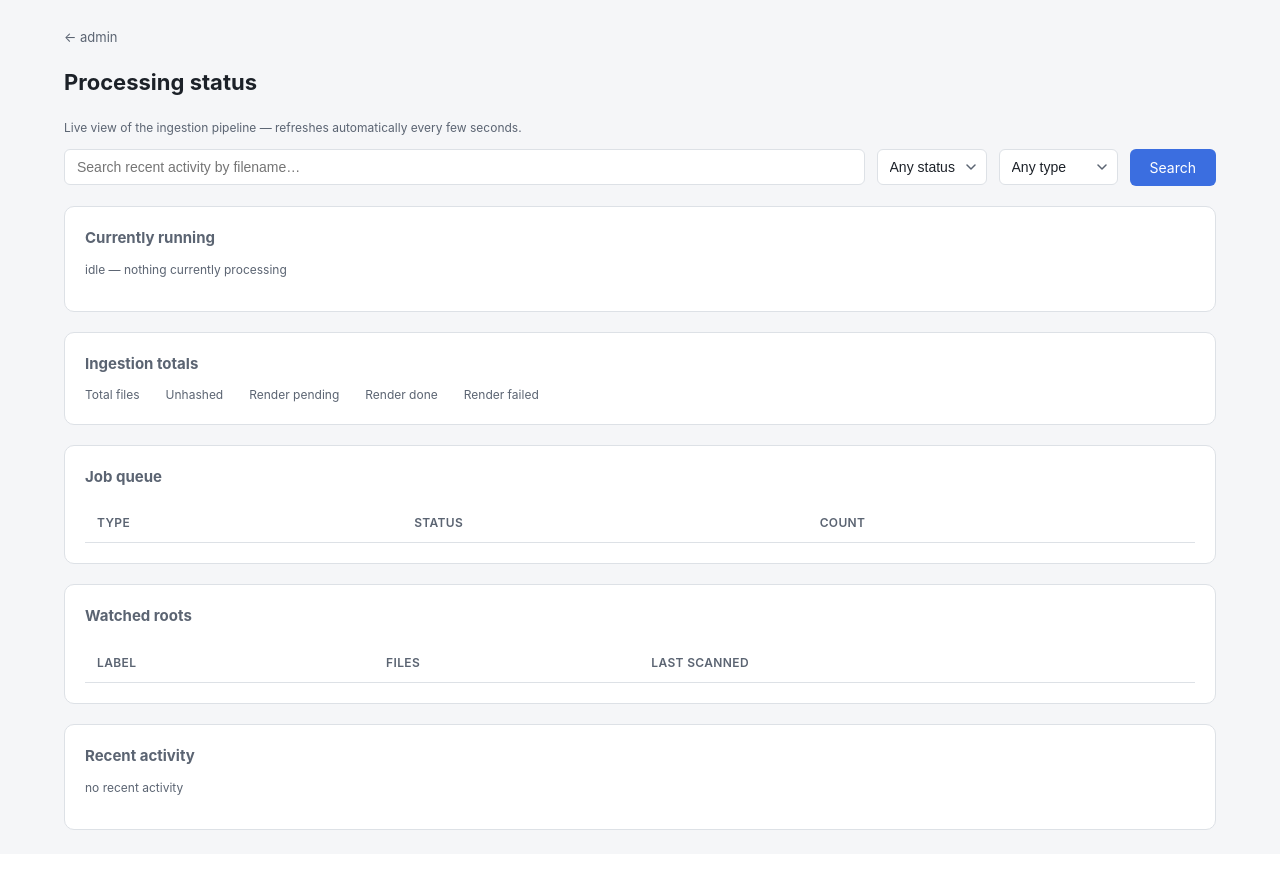
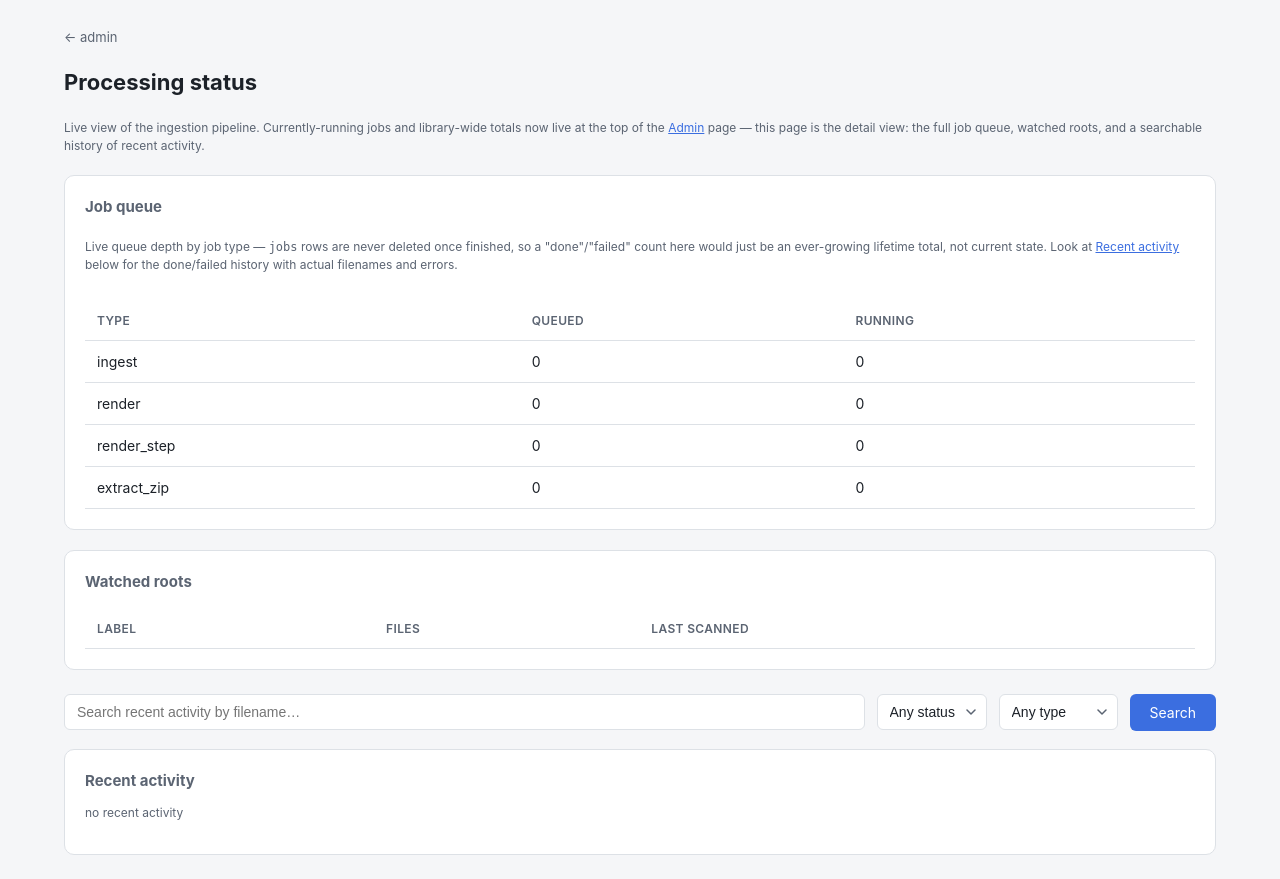
Before and after one commit to joannewood/spool, a FastAPI app: page /admin/status in a window 1280 px wide. Shown: the part 56-935 px from the top of the page. Before the commit the page ends 886 px from the top, so only its background shows below. Run offline with FastAPI, Linux system fonts and the light colour scheme; lists and menus that the app fills with data are empty; parts of the project's set-up code (start-up, migrations or seed data) failed here and were passed over; some libraries are stand-ins or nearby versions.

Commit message:
Redesign the admin/status dashboard and fix orphaned empty projects
- Job queue matrix now shows only live queued/running counts — jobs rows
  are never deleted, so done/failed there were unbounded lifetime totals,
  not useful current state (caught by direct feedback).
- Currently running + Ingestion totals moved to the top of /admin as one
  combined card (totals as a compact side table), with colored status
  dots (green/red/idle-gray) for an at-a-glance read; Watched roots moved
  to the bottom since it's rarely checked day-to-day.
- Search bar on /admin/status repositioned directly above Recent activity
  (the only section it filters), polling split so typing never loses
  focus; job queue + watched roots poll independently.
- Fixed oversized link text in the Archives/Suggestions panels.
- Root-caused and fixed a real bug: duplicate-file deletion could leave
  an auto-created project (for what turned out to be a duplicate
  download's own folder) with zero files, forever. Auto-created projects
  now clean themselves up when they lose their last member; manually-
  created ones never do. Cleaned up 349 existing orphaned projects in
  the live database.

Co-Authored-By: Claude Sonnet 5 <noreply@anthropic.com>
Claude-Session: https://claude.ai/code/session_01Ww8rVnHfzcntrAGRYsSKmk

```diff
--- a/services/api/spool_api/main.py
+++ b/services/api/spool_api/main.py
@@ -35,6 +35,11 @@ RELATIONSHIP_TYPES = ["derived_from", "new_version_of", "variant_of", "duplicate
 # via the jobs table) — omitted here so /admin/status's filter dropdown only
 # offers types real jobs can actually have.
 JOB_TYPES = ["ingest", "render", "render_step", "extract_zip"]
+# Only the two "live" job_status values — done/failed are lifetime totals
+# once a job leaves the queue (jobs rows are never deleted), not a useful
+# live-dashboard number, so the job-queue matrix only ever shows these two
+# columns. See get_job_queue_summary's docstring.
+JOB_STATUSES = ["queued", "running"]
 SORT_OPTIONS = [
     ("newest", "Newest first"),
     ("oldest", "Oldest first"),
@@ -429,6 +434,21 @@ def open_sidecar(project_id: int, sidecar_id: int):
 
 # ---- admin: watched roots -------------------------------------------------
 
+def _pivot_job_queue(rows):
+    """Turn the flat (job_type, status, n) rows from get_job_queue_summary
+    (queued/running only — see its docstring) into one row per job_type
+    with a count per status — the flat shape read confusingly as "two
+    ingest entries, two render entries" (one row per job_type *that
+    currently has that status*, not one row per job_type overall); a
+    matrix with a fixed column per JOB_STATUS makes that structure
+    visible instead of implicit."""
+    by_type = {jt: {s: 0 for s in JOB_STATUSES} for jt in JOB_TYPES}
+    for row in rows:
+        if row["job_type"] in by_type and row["status"] in by_type[row["job_type"]]:
+            by_type[row["job_type"]][row["status"]] = row["n"]
+    return [{"job_type": jt, "counts": by_type[jt]} for jt in JOB_TYPES]
+
+
 @app.get("/admin", response_class=HTMLResponse)
 def admin(request: Request):
     return templates.TemplateResponse(
@@ -441,6 +461,8 @@ def admin(request: Request):
             "duplicate_count": queries.count_duplicate_groups(),
             "suggested_project_count": queries.count_suggested_project_assignments(),
             "suggested_relationship_count": queries.count_suggested_relationships(),
+            "running_jobs": queries.get_running_jobs(),
+            "totals": queries.get_ingestion_totals(),
         },
     )
 
@@ -455,10 +477,9 @@ def admin_status(request: Request, q: str = "", status: str = "", job_type: str
         request,
         "admin_status.html",
         {
-            "job_summary": queries.get_job_queue_summary(),
-            "running_jobs": queries.get_running_jobs(),
+            "job_matrix": _pivot_job_queue(queries.get_job_queue_summary()),
+            "job_statuses": JOB_STATUSES,
             "recent_activity": queries.get_recent_job_activity(q=q, status=status, job_type=job_type),
-            "totals": queries.get_ingestion_totals(),
             "roots": queries.list_watched_roots(),
             "job_types": JOB_TYPES,
             "q": q,
--- a/services/api/spool_api/static/style.css
+++ b/services/api/spool_api/static/style.css
@@ -10,6 +10,12 @@
   --warn-bg: #fdf1e6;
   --ok: #1a7a4c;
   --ok-bg: #e9f7ef;
+  /* A true red, distinct from --warn's amber — used sparingly (currently
+     just the Unhashed status dot) for the one metric that's a direct
+     proxy for the iCloud-deadlock class of issue this app has real
+     history with, where amber didn't read as urgent enough. */
+  --danger: #c0392b;
+  --danger-bg: #fbeae8;
   /* Categorical, fixed order (dataviz skill's default palette, slots 1-4) —
      text stays --ink-muted always; these are accent-only (border + tint),
      never the label's own text color, since slots 3/4 fail light-mode text
@@ -51,6 +57,8 @@
     --warn-bg: #2c2418;
     --ok: #4cd08a;
     --ok-bg: #123524;
+    --danger: #e5645a;
+    --danger-bg: #3a1f1c;
     --ext-stl: #3987e5;
     --ext-3mf: #008300;
     --ext-step: #d55181;
@@ -151,6 +159,10 @@ main {
   gap: 12px;
   margin-bottom: 18px;
 }
+/* Sits directly below the Job queue/Watched roots panels on
+   /admin/status, outside their own .panel card — without this it reads
+   as glued to the Watched roots table right above it. */
+#status-filter-form { margin-top: 24px; }
 .searchbar input[type="search"] {
   flex: 1 1 260px;
   padding: 9px 12px;
@@ -745,14 +757,50 @@ button.app-icon-btn {
   text-decoration: none;
 }
 
-/* Flex-wrap (not a fixed 2-column grid) since this stat row's item count
-   doesn't divide evenly into pairs — same .footer-item dt+dd-grouping
-   pattern as .detail-footer, reused for the /admin/status ingestion-
-   totals panel. */
-.panel dl.stats { display: flex; flex-wrap: wrap; gap: 6px 20px; font-size: var(--fs-xs); margin: 0; }
-.panel dl.stats .footer-item { display: flex; gap: 6px; }
-.panel dl.stats dt { color: var(--ink-muted); }
-.panel dl.stats dd { margin: 0; font-weight: 600; }
+/* admin.html's top live-status card: Currently running on the left (the
+   thing that grows — a table of active jobs), Ingestion totals as a
+   small fixed-width table on the right rather than stretching full-width
+   below it. Stacks under the main column once the two can't sit side by
+   side comfortably. */
+.live-status-columns { display: flex; gap: 24px; align-items: flex-start; }
+.live-status-main { flex: 1 1 auto; min-width: 0; }
+/* .admin-table's own `width: 100%` (same 0-1-0 specificity) would
+   otherwise win on source order alone and blow this table up to fill the
+   whole flex row — the compound selector (0-1-1) beats it unconditionally
+   instead of depending on which rule happens to come later in the file. */
+table.live-status-totals { width: auto; flex: 0 0 auto; white-space: nowrap; }
+.live-status-totals th { text-align: left; }
+.live-status-totals td:last-child { text-align: right; font-weight: 600; padding-left: 24px; }
+@media (max-width: 700px) {
+  .live-status-columns { flex-direction: column; }
+  table.live-status-totals { width: 100%; }
+}
+
+/* Small colored circle giving an at-a-glance health read, used on the
+   live-status dashboard (admin.html's top section, admin_status.html's
+   job queue matrix) — reuses the same --ok/--warn tokens as .badge.ok/
+   .badge.warn rather than inventing a separate red, so "problem" always
+   reads the same color throughout the app. Not a status text replacement
+   (the text/count next to it still says what's actually going on) —
+   just a faster-to-scan accent. */
+.status-dot {
+  display: inline-block;
+  width: 9px;
+  height: 9px;
+  border-radius: 50%;
+  flex-shrink: 0;
+}
+/* Same solid-fill circle for all three — idle deliberately isn't a faded/
+   washed-out version of the others (that read as broken rather than
+   "nothing to report"), just its own consistent gray in the same family
+   as the ok/warn dots. */
+.status-dot-ok { background: var(--ok); }
+.status-dot-warn { background: var(--warn); }
+.status-dot-danger { background: var(--danger); }
+.status-dot-idle { background: var(--ink-muted); }
+
+.status-line { display: flex; align-items: center; gap: 8px; margin-bottom: 12px; font-size: var(--fs-sm); }
+.status-line strong { font-weight: 600; }
 
 .panel dl.tight {
   display: grid;
--- a/services/api/spool_api/templates/admin_status.html
+++ b/services/api/spool_api/templates/admin_status.html
@@ -4,81 +4,52 @@
 
 <a class="back" href="/admin">← admin</a>
 <h1>Processing status</h1>
-<p class="note">Live view of the ingestion pipeline — refreshes automatically every few seconds.</p>
+<p class="note">
+  Live view of the ingestion pipeline. Currently-running jobs and library-wide
+  totals now live at the top of the <a href="/admin">Admin</a> page — this
+  page is the detail view: the full job queue, watched roots, and a
+  searchable history of recent activity.
+</p>
 
-{# The filter form drives both on-demand filtering (input/select changes)
-   and the periodic auto-refresh (every 4s) — a single hx-trigger list on
-   one element, rather than a separate self-polling div plus a separate
-   filter form, so a filter someone's applied stays in effect across every
-   auto-refresh tick instead of being reset by an unrelated poll. Same
-   hx-select/hx-swap="outerHTML" idiom as the library page's search bar. #}
-<form class="searchbar" id="status-filter-form" method="GET" action="/admin/status"
-      hx-get="/admin/status" hx-target="#status-content" hx-select="#status-content" hx-swap="outerHTML"
-      hx-trigger="input changed delay:250ms from:input[name='q'], change from:select, every 4s">
-  <input type="search" name="q" placeholder="Search recent activity by filename…" value="{{ q }}" autocomplete="off">
-  <select name="status">
-    <option value="" {% if not selected_status %}selected{% endif %}>Any status</option>
-    <option value="done" {% if selected_status == "done" %}selected{% endif %}>Done</option>
-    <option value="failed" {% if selected_status == "failed" %}selected{% endif %}>Failed</option>
-  </select>
-  <select name="job_type">
-    <option value="" {% if not selected_job_type %}selected{% endif %}>Any type</option>
-    {% for jt in job_types %}
-    <option value="{{ jt }}" {% if selected_job_type == jt %}selected{% endif %}>{{ jt }}</option>
-    {% endfor %}
-  </select>
-  <button type="submit">Search</button>
-</form>
-
-<div id="status-content">
+{# Job queue + watched roots self-refresh on their own timer, independent of
+   the recent-activity search below — splitting them out means the search
+   box's own debounced request only ever swaps the (much smaller) recent-
+   activity panel, not this whole block. #}
+<div id="status-top" hx-get="/admin/status" hx-trigger="every 4s" hx-select="#status-top" hx-swap="outerHTML">
 
 <div class="admin-sections">
 
 <section class="panel">
-  <h2>Currently running</h2>
-  {% if running_jobs %}
+  <h2>Job queue</h2>
+  <p class="note">
+    Live queue depth by job type — <code>jobs</code> rows are never deleted once
+    finished, so a "done"/"failed" count here would just be an ever-growing
+    lifetime total, not current state. Look at <a href="#recent-activity-panel">Recent activity</a>
+    below for the done/failed history with actual filenames and errors.
+  </p>
+  <div class="table-wrap">
     <table class="admin-table">
-    <thead><tr><th>Job</th><th>Target</th><th>Started</th></tr></thead>
+      <thead>
+        <tr>
+          <th>Type</th>
+          {% for s in job_statuses %}<th>{{ s|capitalize }}</th>{% endfor %}
+        </tr>
+      </thead>
       <tbody>
-      {% for j in running_jobs %}
+        {% for row in job_matrix %}
         <tr>
-        <td>{{ j.job_type }}</td>
-        <td>{{ j.target_name or "—" }}</td>
-        <td>{{ j.created_at }}</td>
+          <td>{{ row.job_type }}</td>
+          {% for s in job_statuses %}
+          <td>
+            {% if s == "running" and row.counts[s] > 0 %}<span class="status-dot status-dot-ok"></span>
+            {% endif %}{{ row.counts[s] }}
+          </td>
+          {% endfor %}
         </tr>
         {% endfor %}
       </tbody>
     </table>
-  {% else %}
-  <p class="empty-inline">idle — nothing currently processing</p>
-  {% endif %}
-</section>
-
-<section class="panel">
-  <h2>Ingestion totals</h2>
-  <dl class="stats">
-    <div class="footer-item"><dt>Total files</dt><dd>{{ totals.total_files }}</dd></div>
-    <div class="footer-item"><dt>Unhashed</dt><dd>{{ totals.unhashed }}</dd></div>
-    <div class="footer-item"><dt>Render pending</dt><dd>{{ totals.render_pending }}</dd></div>
-    <div class="footer-item"><dt>Render done</dt><dd>{{ totals.render_done }}</dd></div>
-    <div class="footer-item"><dt>Render failed</dt><dd>{{ totals.render_failed }}</dd></div>
-  </dl>
-</section>
-
-<section class="panel">
-  <h2>Job queue</h2>
-  <table class="admin-table">
-    <thead><tr><th>Type</th><th>Status</th><th>Count</th></tr></thead>
-    <tbody>
-      {% for row in job_summary %}
-      <tr>
-        <td>{{ row.job_type }}</td>
-        <td><span class="badge {{ 'warn' if row.status == 'failed' else ('ok' if row.status == 'done' else '') }}">{{ row.status }}</span></td>
-        <td>{{ row.n }}</td>
-      </tr>
-      {% endfor %}
-    </tbody>
-  </table>
+  </div>
 </section>
 
 <section class="panel">
@@ -97,7 +68,32 @@
   </table>
 </section>
 
-<section class="panel">
+</div>
+</div>
+
+{# Deliberately outside any auto-swapped container — the input field itself
+   must never be replaced mid-typing (see CLAUDE.md), only the results panel
+   below it. Positioned directly above Recent activity, the only section it
+   actually affects. #}
+<form class="searchbar" id="status-filter-form" method="GET" action="/admin/status"
+      hx-get="/admin/status" hx-target="#recent-activity-panel" hx-select="#recent-activity-panel" hx-swap="outerHTML"
+      hx-trigger="input changed delay:250ms from:input[name='q'], change from:select, every 4s">
+  <input type="search" name="q" placeholder="Search recent activity by filename…" value="{{ q }}" autocomplete="off">
+  <select name="status">
+    <option value="" {% if not selected_status %}selected{% endif %}>Any status</option>
+    <option value="done" {% if selected_status == "done" %}selected{% endif %}>Done</option>
+    <option value="failed" {% if selected_status == "failed" %}selected{% endif %}>Failed</option>
+  </select>
+  <select name="job_type">
+    <option value="" {% if not selected_job_type %}selected{% endif %}>Any type</option>
+    {% for jt in job_types %}
+    <option value="{{ jt }}" {% if selected_job_type == jt %}selected{% endif %}>{{ jt }}</option>
+    {% endfor %}
+  </select>
+  <button type="submit">Search</button>
+</form>
+
+<section class="panel" id="recent-activity-panel">
   <h2>
     Recent activity
     {% if q or selected_status or selected_job_type %}<span class="note-inline">(filtered)</span>{% endif %}
@@ -130,7 +126,4 @@
   {% endif %}
 </section>
 
-</div>
-</div>
-
 {% endblock %}
```
Also changed, not shown: services/api/spool_api/queries.py (+48 -4 lines), services/api/spool_api/templates/admin.html (+100 -37 lines), tests/api/test_queries.py (+112 -3 lines), tests/api/test_routes.py (+72 -13 lines). Lines whose indentation alone changed are shown as unchanged.
